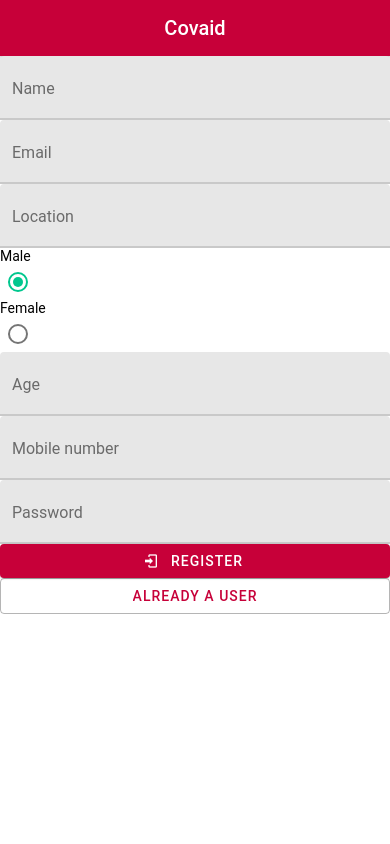
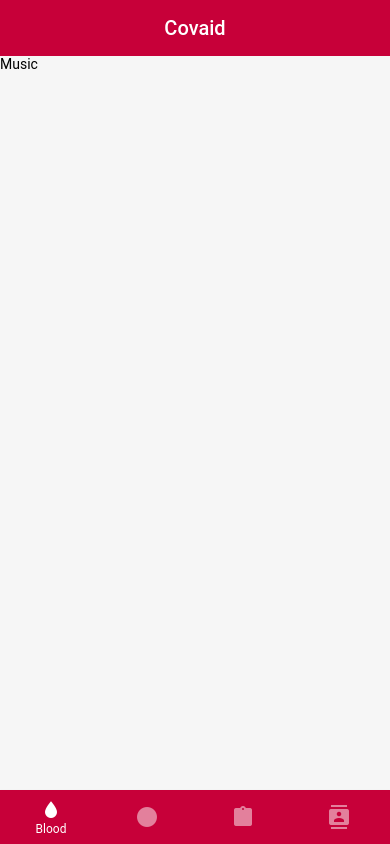
Before and after one commit to trycatchlabs/plasma-search-react-native, a React Native app: screen / in a window 390 px wide. Built offline with nearby package versions, Linux system fonts and the light colour scheme.

Commit message:
home  page

```diff
--- a/App.js
+++ b/App.js
@@ -4,6 +4,7 @@ import { DefaultTheme, Provider as PaperProvider } from 'react-native-paper';
 import { StyleSheet, Text, View } from 'react-native';
 import Login from './screens/Login';
 import Register from './screens/Register';
+import Home from './screens/Home';
 
 const theme = {
   ...DefaultTheme,
@@ -18,7 +19,7 @@ function App() {
   return (
 
     <PaperProvider theme={theme}>
-      <Register/>
+      <Home/>
       </PaperProvider>
   );
 }
--- /dev/null
+++ b/components/BottomNav.js
@@ -0,0 +1,44 @@
+import * as React from 'react';
+import { StyleSheet, View } from 'react-native';
+import { BottomNavigation, Text } from 'react-native-paper';
+import Header from '../components/Header';
+
+const MusicRoute = () => <Text>Music</Text>;
+
+const AlbumsRoute = () => <Text>Albums</Text>;
+
+const RecentsRoute = () => <Text>Recents</Text>;
+
+const RecentsRoute2 = () => <Text>Recents2</Text>;
+
+function BottomNav() {
+    const [index, setIndex] = React.useState(0);
+    const [routes] = React.useState([
+        { key: 'Blood', title: 'Blood', icon: 'water' },
+        { key: 'albums', title: 'Oxygen', icon: 'circle' },
+        { key: 'recents', title: 'Misc', icon: 'clipboard' },
+        { key: 'Profile', title: 'Profile', icon: 'contacts' },
+
+
+      ]);
+      const renderScene = BottomNavigation.SceneMap({
+        Blood: MusicRoute,
+        albums: AlbumsRoute,
+        recents: RecentsRoute,
+        Profile: RecentsRoute2,
+      });
+    return (
+            <BottomNavigation
+      navigationState={{ index, routes }}
+      onIndexChange={setIndex}
+      renderScene={renderScene}
+        />
+
+
+    );
+}
+
+
+
+
+export default BottomNav
--- /dev/null
+++ b/screens/Home.js
@@ -0,0 +1,23 @@
+import * as React from 'react';
+import { StyleSheet, View } from 'react-native';
+import { BottomNavigation, Text } from 'react-native-paper';
+import BottomNav from '../components/BottomNav';
+import Header from '../components/Header';
+
+function Home() {
+
+    return (
+
+        <>
+            <Header/>
+            <BottomNav/>
+        </>
+
+
+    );
+}
+
+
+
+
+export default Home
```
